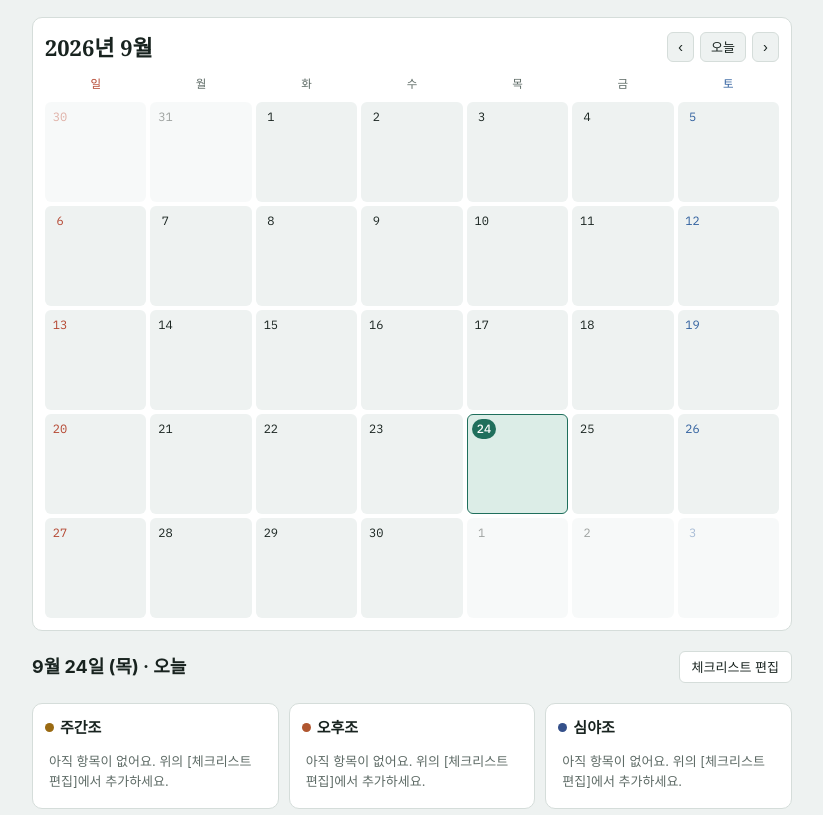
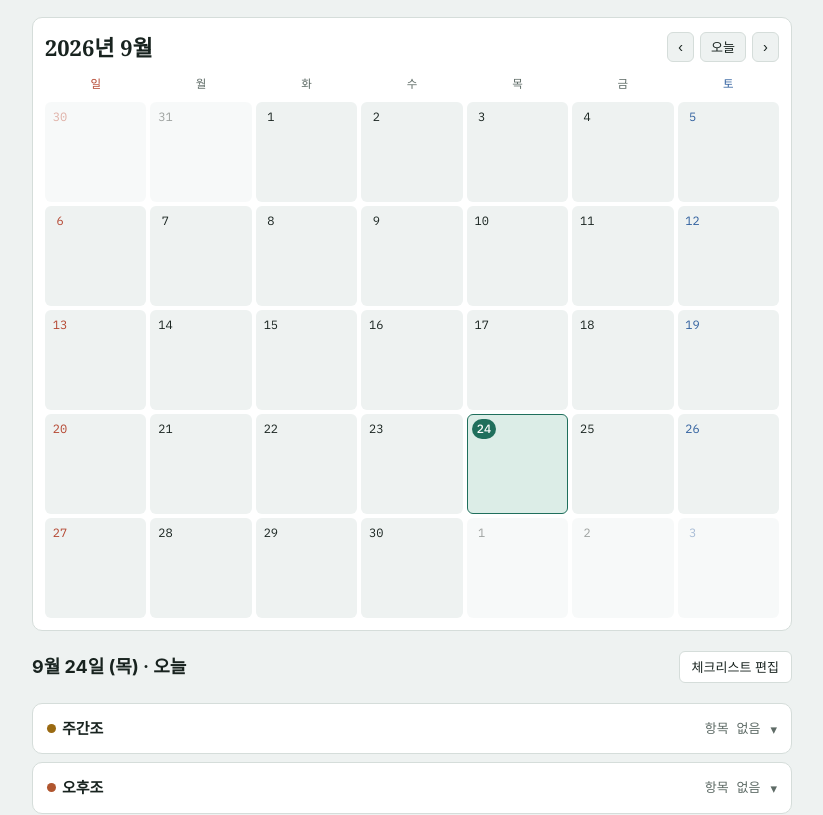
Before and after one commit to dbswnqhd12/shared-todo, a website: page index.html in a window 1280 px wide. Shown: the part 167-982 px from the top of the page, without its empty margins (228-1051 px from the left). Drawn offline with Linux system fonts and the light colour scheme; no server answers; a web font is replaced by a local one.

Commit message:
조별 체크리스트를 접었다 펴는 아코디언으로 변경

```diff
--- a/index.html
+++ b/index.html
@@ -119,8 +119,8 @@ select,input[type=date]{font-size:13px;color:var(--ink);background:var(--bg);bor
 .dayhead h2{font-size:18px}
 .dayhead .sub{font-size:13px;color:var(--muted)}
 .section-label{font-size:14px;font-weight:600;color:var(--ink);margin:6px 0 -8px}
-.shifts{display:grid;grid-template-columns:repeat(3,minmax(0,1fr));gap:10px}
-.shift{background:var(--paper);border:1px solid var(--line);border-radius:10px;padding:12px;display:flex;flex-direction:column;gap:8px;min-width:0}
+.shifts{display:grid;grid-template-columns:1fr;gap:8px}
+.shift{background:var(--paper);border:1px solid var(--line);border-radius:10px;display:flex;flex-direction:column;min-width:0;overflow:hidden}
 .shift-head{display:flex;justify-content:space-between;align-items:baseline;gap:6px}
 .shift-name{font-weight:600;font-size:15px;display:inline-flex;align-items:center;gap:6px}
 .shift-name::before{content:"";width:9px;height:9px;border-radius:50%;background:var(--c)}
@@ -146,6 +146,21 @@ select,input[type=date]{font-size:13px;color:var(--ink);background:var(--bg);bor
 .shift-add input{flex:1;min-width:0;font-size:13.5px;border:1px solid var(--line);background:var(--bg);color:var(--ink);border-radius:6px;padding:6px 8px}
 .shift-add button{border:0;background:var(--cs);color:var(--c);border-radius:6px;padding:6px 10px;font-size:13px;font-weight:600}
 .edit-note{font-size:12.5px;color:var(--muted);margin:-10px 0 0}
+.shift-toggle{display:flex;align-items:center;gap:10px;width:100%;border:0;background:none;color:var(--ink);padding:13px 14px;text-align:left}
+@media (hover:hover){.shift-toggle:hover{background:var(--bg)}}
+.shift-toggle .shift-name{flex:1}
+.shift-toggle .shift-count{font-size:13px}
+.chev{flex:none;color:var(--muted);font-size:13px;transition:transform .2s}
+.shift.open .chev{transform:rotate(180deg)}
+.shift .shift-bar{margin:0 14px 12px}
+.shift-body{display:flex;flex-direction:column;gap:8px;padding:0 14px 14px}
+.shift-body .checks li + li{border-top:1px solid var(--bg)}
+@media (min-width:700px){
+  .shift-body .checks{display:block;columns:2;column-gap:20px}
+  .shift-body .checks li{break-inside:avoid}
+  .shift-body .checks li + li{border-top:0}
+  .shift-body .checks li{border-bottom:1px solid var(--bg)}
+}
 .edit-lock{display:flex;flex-wrap:wrap;align-items:center;gap:8px;background:var(--paper);border:1px solid var(--line);border-radius:10px;padding:10px 12px;margin-top:-8px}
 .edit-lock label{font-size:13.5px;font-weight:600}
 .edit-lock input{width:140px;max-width:100%;border:1px solid var(--line);background:var(--bg);color:var(--ink);border-radius:6px;padding:6px 10px;letter-spacing:.1em}
@@ -312,6 +327,8 @@ ul.todos li.empty{display:block;padding:28px 16px;text-align:center;color:var(--
   let view = store.get('todo-view2', 'cal');
   let teamKey = store.get('team-key', '');
   let editKey = '', askEdit = false;
+  let openShifts = new Set();
+  try { openShifts = new Set(JSON.parse(store.get('open-shifts', '[]'))); } catch(e) {}
   try { editKey = sessionStorage.getItem('edit-key') || ''; } catch(e) {}
   const setEditKey = k => { editKey = k; try { k ? sessionStorage.setItem('edit-key', k) : sessionStorage.removeItem('edit-key'); } catch(e) {} };
   let selDate = todayIso;
@@ -419,25 +436,41 @@ ul.todos li.empty{display:block;padding:28px 16px;text-align:center;color:var(--
     const anyEver = templates.length > 0;
     for (const s of SHIFTS){
       const list_ = editMode ? templates.filter(t => t.shift === s.key && activeOn(t, todayIso)).sort(orderT) : byShift[s.key];
+      const isOpen = editMode || openShifts.has(s.key);
+      const n = list_.length, d = list_.filter(t => done[t.id]).length;
       const card = document.createElement('section');
-      card.className = 'shift s-' + s.key;
-      card.setAttribute('aria-label', s.name);
-      const n = list_.length, d = list_.filter(t => done[t.id]).length;
-      const head = document.createElement('div'); head.className = 'shift-head';
-      const name = document.createElement('h3'); name.className = 'shift-name'; name.textContent = s.name;
+      card.className = 'shift s-' + s.key + (isOpen ? ' open' : '');
+
+      // 접고 펴는 제목 줄
+      const tg = document.createElement('button');
+      tg.type = 'button'; tg.className = 'shift-toggle';
+      tg.setAttribute('aria-expanded', isOpen);
+      tg.setAttribute('aria-controls', 'body-' + s.key);
+      const name = document.createElement('span'); name.className = 'shift-name'; name.textContent = s.name;
       const cnt = document.createElement('span'); cnt.className = 'shift-count' + (n && d === n && !editMode ? ' full' : '');
-      cnt.textContent = editMode ? `${n}개 항목` : (n ? `${d} / ${n}` : '');
-      head.append(name, cnt); card.appendChild(head);
+      cnt.textContent = editMode ? `${n}개 항목` : (n ? (d === n ? `완료 ${d} / ${n}` : `${d} / ${n}`) : '항목 없음');
+      const chev = document.createElement('span'); chev.className = 'chev'; chev.setAttribute('aria-hidden', 'true'); chev.textContent = '▾';
+      tg.append(name, cnt, chev);
+      tg.onclick = () => {
+        if (editMode) return;
+        if (openShifts.has(s.key)) openShifts.delete(s.key); else openShifts.add(s.key);
+        store.set('open-shifts', JSON.stringify([...openShifts]));
+        render();
+      };
+      card.appendChild(tg);
       if (!editMode && n){
         const bar = document.createElement('div'); bar.className = 'shift-bar';
         const fill = document.createElement('i'); fill.style.width = (d/n*100) + '%'; bar.appendChild(fill); card.appendChild(bar);
       }
+
+      if (isOpen){
+        const body = document.createElement('div'); body.className = 'shift-body'; body.id = 'body-' + s.key;
         if (!n){
           const p = document.createElement('p'); p.className = 'shift-empty';
           p.textContent = editMode ? '아래에 매일 할 항목을 추가하세요.'
             : !anyEver ? '아직 항목이 없어요. 위의 [체크리스트 편집]에서 추가하세요.'
             : '이날은 체크리스트 항목이 없어요.';
-        card.appendChild(p);
+          body.appendChild(p);
         } else {
           const ul = document.createElement('ul'); ul.className = 'checks';
           for (const t of list_){
@@ -472,7 +505,7 @@ ul.todos li.empty{display:block;padding:28px 16px;text-align:center;color:var(--
             }
             ul.appendChild(li);
           }
-        card.appendChild(ul);
+          body.appendChild(ul);
         }
         if (editMode){
           const f = document.createElement('form'); f.className = 'shift-add'; f.autocomplete = 'off';
@@ -490,7 +523,9 @@ ul.todos li.empty{display:block;padding:28px 16px;text-align:center;color:var(--
             });
             setTimeout(() => { const el = document.getElementById('add-' + s.key); if (el) el.focus(); }, 0);
           };
-        card.appendChild(f);
+          body.appendChild(f);
+        }
+        card.appendChild(body);
       }
       box.appendChild(card);
     }
```
Lines whose indentation alone changed are shown as unchanged.
